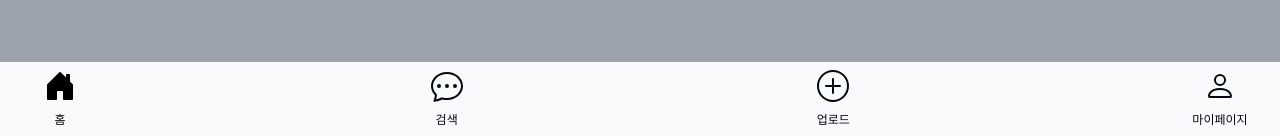
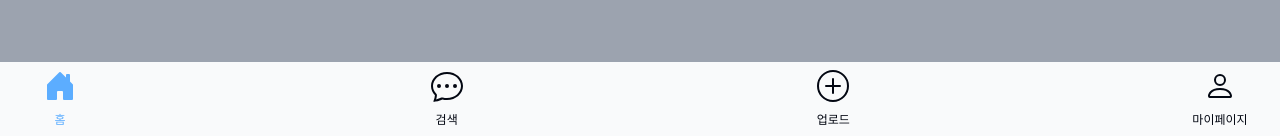
Before and after one commit to hin6150/LikeLion11th-HackerTon, a React (Create React App) app: page / in a window 1280 px wide. Shown: the part 664-800 px from the top of the page. Built offline with nearby package versions, Linux system fonts and the light colour scheme; a web font is replaced by a local one.

Commit message:
Chore - Primary 색상 추가(#4)

```diff
--- a/src/styles/theme.ts
+++ b/src/styles/theme.ts
@@ -14,7 +14,7 @@
     PreTitle: { fontSize: '12px', letterSpacing: '2%', fontWeight: '700' },
     ButtonText: { fontSize: '16px', letterSpacing: '3%', fontWeight: '700' },
   },
-  Colors: {},
+  Colors: { Primary: '#5CADFF' },
   Gray: {
     50: '#F9FAFB',
     100: '#F3F4F6',
--- a/src/types/theme.d.ts
+++ b/src/types/theme.d.ts
@@ -15,7 +15,7 @@
       PreTitle: { fontSize: '12px'; letterSpacing: '2%'; fontWeight: '700' };
       ButtonText: { fontSize: '16px'; letterSpacing: '3%'; fontWeight: '700' };
     };
-    Colors: {};
+    Colors: { Primary: '#5CADFF' };
     Gray: {
       50: '#F9FAFB';
       100: '#F3F4F6';
```
